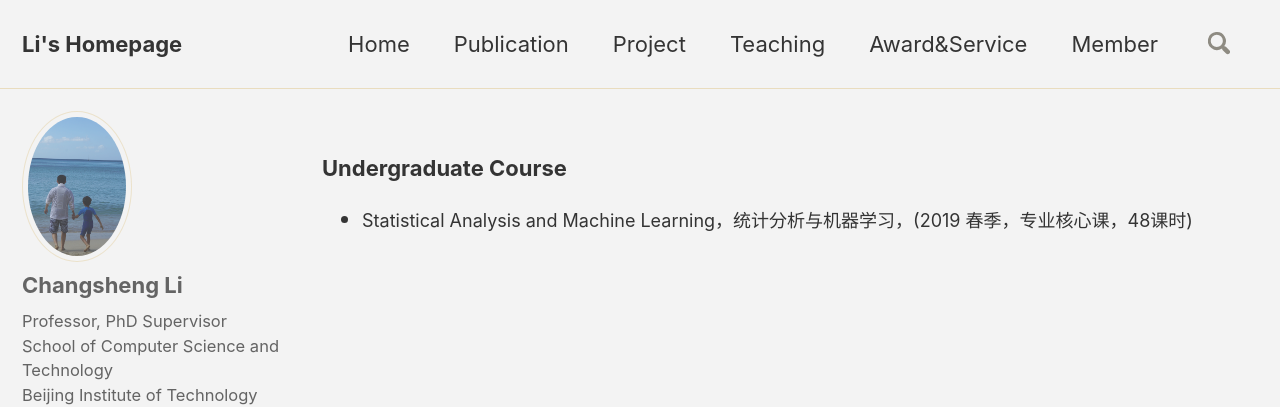
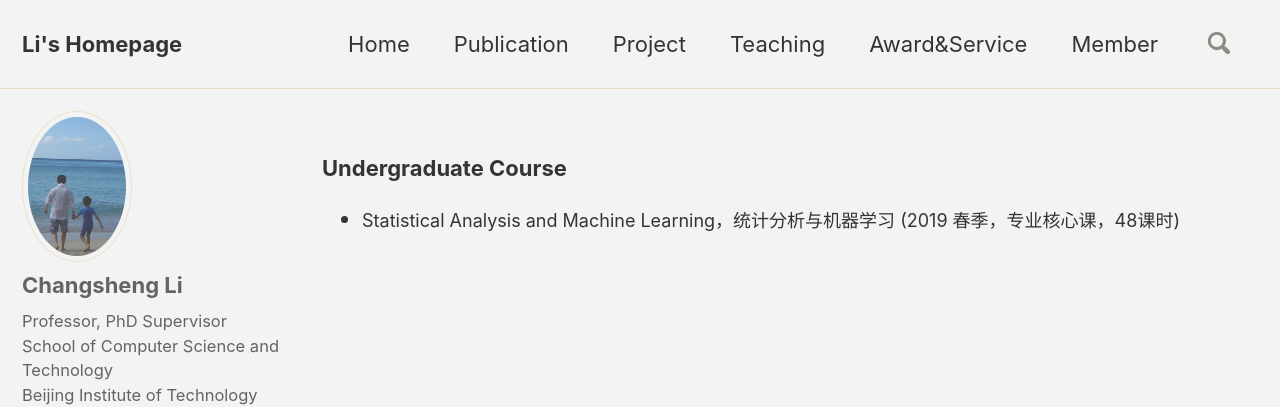
Before and after one commit to csli-bit/csli-bit.github.io, a Jekyll site: the page built from _pages/teaching.md, in a window 1280 px wide. Shown: the top 407 px of the page. Built offline with Jekyll 4.4.1, drawn with Linux system fonts in a browser that asks for light colours; nearby versions of some CDN libraries; comment, search, counter and statistics services are not loaded.

Commit message:
Update teaching.md

```diff
--- a/_pages/teaching.md
+++ b/_pages/teaching.md
@@ -6,6 +6,6 @@ permalink: /teaching/
 ---
 <h3>Undergraduate Course</h3>
   <ul>
-<li><p><font size="4">Statistical Analysis and Machine Learning，统计分析与机器学习，(2019 春季，专业核心课，48课时)</font></p>
+<li><p><font size="4">Statistical Analysis and Machine Learning，统计分析与机器学习 (2019 春季，专业核心课，48课时)</font></p>
  </li>
 </ul>
```
